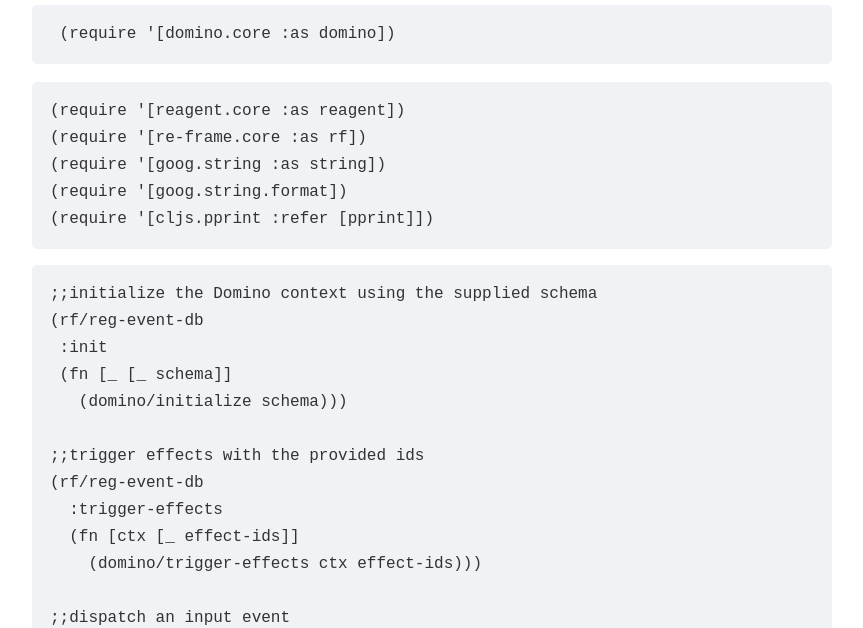
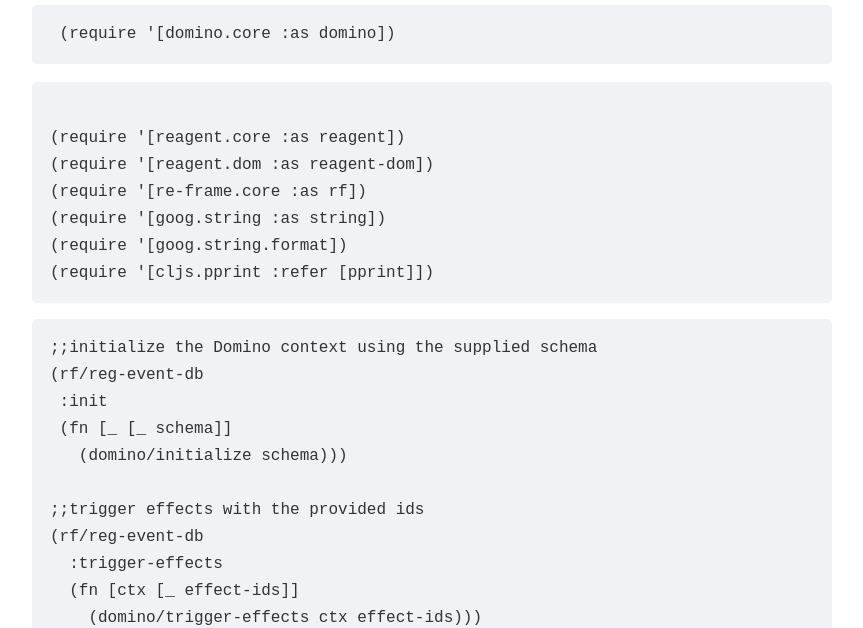
Before and after one commit to domino-clj/domino-clj.github.io, a plain HTML site: page demo.html in a window 1280 px wide. Shown: the part 172-800 px from the top of the page, without its empty margins (208-1071 px from the left). Drawn offline with Linux system fonts and the light colour scheme.

Commit message:
fix demo.html

```diff
--- a/demo.html
+++ b/demo.html
@@ -27,7 +27,9 @@
 </head>
 
 <body>
-    <h1>Example of Domino with re-frame</h1><p><pre><code class="language-clojure lang-eval-clojure" data-external-libs="https://raw.githubusercontent.com/domino-clj/domino/master/src,https://raw.githubusercontent.com/day8/re-frame/tree/master/src"> (require '[domino.core :as domino]) </code></pre></p><pre><code class="clojure lang-eval-clojure">&#40;require '&#91;reagent.core :as reagent&#93;&#41;
+    <h1>Example of Domino with re-frame</h1><p><pre><code class="language-clojure lang-eval-clojure" data-external-libs="https://raw.githubusercontent.com/domino-clj/domino/master/src,https://raw.githubusercontent.com/day8/re-frame/tree/master/src"> (require '[domino.core :as domino]) </code></pre></p><pre><code class="clojure lang-eval-clojure">
+&#40;require '&#91;reagent.core :as reagent&#93;&#41;
+&#40;require '&#91;reagent.dom :as reagent-dom&#93;&#41;
 &#40;require '&#91;re-frame.core :as rf&#93;&#41;
 &#40;require '&#91;goog.string :as string&#93;&#41;
 &#40;require '&#91;goog.string.format&#93;&#41;
@@ -143,7 +145,7 @@
    &#91;:h4 &quot;DB state&quot;&#93;
    &#91;:pre &#40;with-out-str &#40;pprint @&#40;rf/subscribe &#91;:db&#93;&#41;&#41;&#41;&#93;&#93;&#41;
 
-&#40;reagent/render-component &#91;home-page&#93; js/klipse-container&#41;
+&#40;reagent-dom/render &#91;home-page&#93; js/klipse-container&#41;
 </code></pre>
 
     <script src="highlight.pack.js"></script>
```
